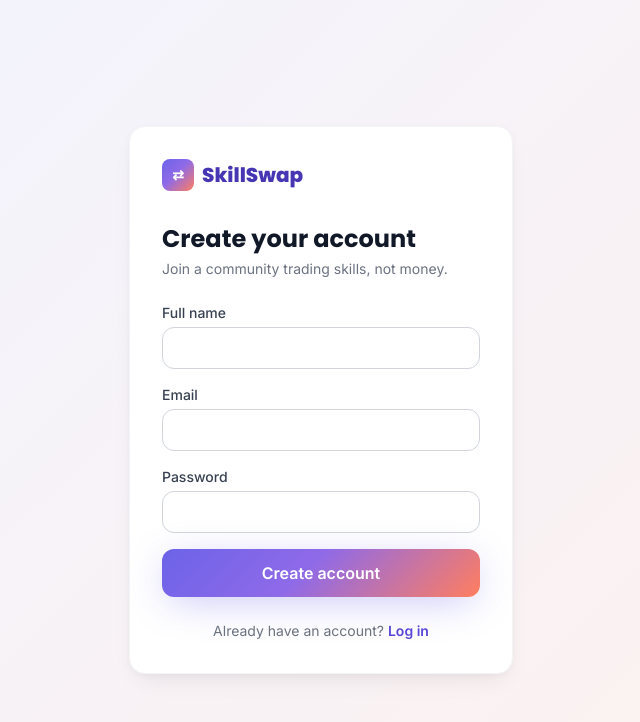
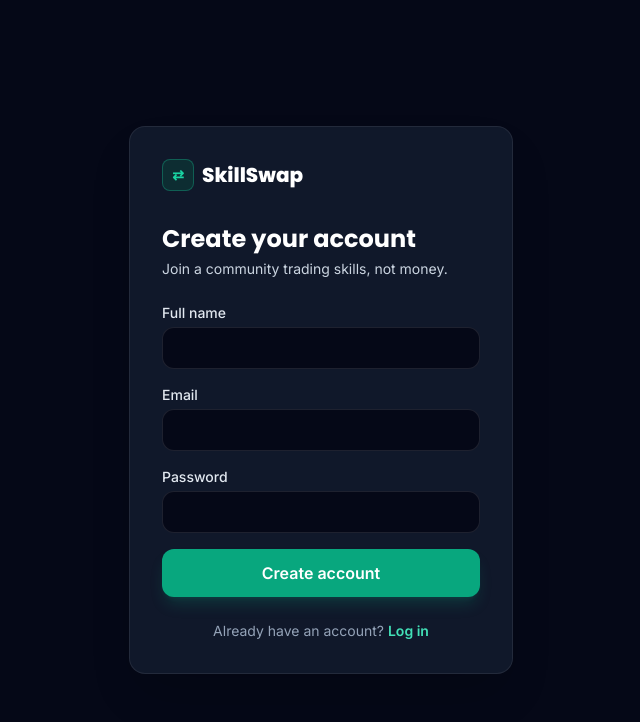
Before and after one commit to Asfiya0301/SkillSwap-Enhanced, a React (Vite) app in the folder client/: page /register in a window 1280 px wide. Shown: the top 722 px of the page, without its empty margins (319-959 px from the left). Built offline with nearby package versions, Linux system fonts and the light colour scheme; no server answers.

Commit message:
Match auth pages to home theme

```diff
--- a/client/src/pages/Login.jsx
+++ b/client/src/pages/Login.jsx
@@ -26,35 +26,35 @@ const Login = () => {
   };
 
   return (
-    <div className="min-h-screen flex items-center justify-center px-4">
-      <div className="w-full max-w-sm bg-white rounded-2xl shadow-card border border-gray-100 p-8 animate-fadeUp">
-        <div className="flex items-center gap-2 text-xl font-display font-extrabold text-brand-700 mb-8">
-          <span className="w-8 h-8 rounded-lg bg-brand-gradient text-white flex items-center justify-center text-sm">⇄</span>
+    <div className="min-h-screen flex items-center justify-center bg-[#050817] px-4 py-12 text-white">
+      <div className="w-full max-w-sm rounded-2xl border border-white/[0.08] bg-[#10182a] p-8 shadow-2xl shadow-black/20 animate-fadeUp">
+        <div className="flex items-center gap-2 text-xl font-display font-extrabold text-white mb-8">
+          <span className="w-8 h-8 rounded-lg border border-[#19d3a2]/30 bg-[#0d2d32] text-[#19d3a2] flex items-center justify-center text-sm">⇄</span>
           SkillSwap
         </div>
 
         <h1 className="text-2xl font-display font-bold mb-1">Welcome back</h1>
-        <p className="text-gray-500 text-sm mb-6">Log in to trade skills with your peers.</p>
+        <p className="text-slate-300 text-sm mb-6">Log in to trade skills with your peers.</p>
 
         <form onSubmit={submit} className="space-y-4">
           <div>
-            <label className="block text-sm font-medium text-gray-700 mb-1">Email</label>
+            <label className="block text-sm font-medium text-slate-200 mb-1">Email</label>
             <input
               required
               type="email"
               value={form.email}
               onChange={(e) => setForm({ ...form, email: e.target.value })}
-              className="w-full border border-gray-300 rounded-xl px-4 py-2.5 text-sm focus:outline-none focus:ring-2 focus:ring-brand-400 focus:border-transparent"
+              className="w-full border border-white/10 bg-[#050817] text-white placeholder:text-slate-500 rounded-xl px-4 py-2.5 text-sm focus:outline-none focus:ring-2 focus:ring-[#19d3a2] focus:border-transparent"
             />
           </div>
           <div>
-            <label className="block text-sm font-medium text-gray-700 mb-1">Password</label>
+            <label className="block text-sm font-medium text-slate-200 mb-1">Password</label>
             <input
               required
               type="password"
               value={form.password}
               onChange={(e) => setForm({ ...form, password: e.target.value })}
-              className="w-full border border-gray-300 rounded-xl px-4 py-2.5 text-sm focus:outline-none focus:ring-2 focus:ring-brand-400 focus:border-transparent"
+              className="w-full border border-white/10 bg-[#050817] text-white placeholder:text-slate-500 rounded-xl px-4 py-2.5 text-sm focus:outline-none focus:ring-2 focus:ring-[#19d3a2] focus:border-transparent"
             />
           </div>
 
@@ -64,15 +64,15 @@ const Login = () => {
 
           <button
             disabled={submitting}
-            className="w-full bg-brand-gradient text-white font-semibold py-3 rounded-xl shadow-glow hover:opacity-95 transition-all disabled:opacity-50"
+            className="w-full bg-[#08a77e] text-white font-semibold py-3 rounded-xl shadow-lg shadow-[#08a77e]/20 hover:bg-[#19c592] transition-all disabled:opacity-50"
           >
             {submitting ? 'Logging in...' : 'Log in'}
           </button>
         </form>
 
-        <p className="text-center text-sm text-gray-500 mt-6">
+        <p className="text-center text-sm text-slate-400 mt-6">
           Don't have an account?{' '}
-          <Link to="/register" className="text-brand-600 font-semibold hover:underline">
+          <Link to="/register" className="text-[#42e0b7] font-semibold hover:underline">
             Sign up
           </Link>
         </p>
--- a/client/src/pages/Register.jsx
+++ b/client/src/pages/Register.jsx
@@ -26,45 +26,45 @@ const Register = () => {
   };
 
   return (
-    <div className="min-h-screen flex items-center justify-center px-4">
-      <div className="w-full max-w-sm bg-white rounded-2xl shadow-card border border-gray-100 p-8 animate-fadeUp">
-        <div className="flex items-center gap-2 text-xl font-display font-extrabold text-brand-700 mb-8">
-          <span className="w-8 h-8 rounded-lg bg-brand-gradient text-white flex items-center justify-center text-sm">⇄</span>
+    <div className="min-h-screen flex items-center justify-center bg-[#050817] px-4 py-12 text-white">
+      <div className="w-full max-w-sm rounded-2xl border border-white/[0.08] bg-[#10182a] p-8 shadow-2xl shadow-black/20 animate-fadeUp">
+        <div className="flex items-center gap-2 text-xl font-display font-extrabold text-white mb-8">
+          <span className="w-8 h-8 rounded-lg border border-[#19d3a2]/30 bg-[#0d2d32] text-[#19d3a2] flex items-center justify-center text-sm">⇄</span>
           SkillSwap
         </div>
 
         <h1 className="text-2xl font-display font-bold mb-1">Create your account</h1>
-        <p className="text-gray-500 text-sm mb-6">Join a community trading skills, not money.</p>
+        <p className="text-slate-300 text-sm mb-6">Join a community trading skills, not money.</p>
 
         <form onSubmit={submit} className="space-y-4">
           <div>
-            <label className="block text-sm font-medium text-gray-700 mb-1">Full name</label>
+            <label className="block text-sm font-medium text-slate-200 mb-1">Full name</label>
             <input
               required
               value={form.name}
               onChange={(e) => setForm({ ...form, name: e.target.value })}
-              className="w-full border border-gray-300 rounded-xl px-4 py-2.5 text-sm focus:outline-none focus:ring-2 focus:ring-brand-400 focus:border-transparent"
+              className="w-full border border-white/10 bg-[#050817] text-white placeholder:text-slate-500 rounded-xl px-4 py-2.5 text-sm focus:outline-none focus:ring-2 focus:ring-[#19d3a2] focus:border-transparent"
             />
           </div>
           <div>
-            <label className="block text-sm font-medium text-gray-700 mb-1">Email</label>
+            <label className="block text-sm font-medium text-slate-200 mb-1">Email</label>
             <input
               required
               type="email"
               value={form.email}
               onChange={(e) => setForm({ ...form, email: e.target.value })}
-              className="w-full border border-gray-300 rounded-xl px-4 py-2.5 text-sm focus:outline-none focus:ring-2 focus:ring-brand-400 focus:border-transparent"
+              className="w-full border border-white/10 bg-[#050817] text-white placeholder:text-slate-500 rounded-xl px-4 py-2.5 text-sm focus:outline-none focus:ring-2 focus:ring-[#19d3a2] focus:border-transparent"
             />
           </div>
           <div>
-            <label className="block text-sm font-medium text-gray-700 mb-1">Password</label>
+            <label className="block text-sm font-medium text-slate-200 mb-1">Password</label>
             <input
               required
               minLength={6}
               type="password"
               value={form.password}
               onChange={(e) => setForm({ ...form, password: e.target.value })}
-              className="w-full border border-gray-300 rounded-xl px-4 py-2.5 text-sm focus:outline-none focus:ring-2 focus:ring-brand-400 focus:border-transparent"
+              className="w-full border border-white/10 bg-[#050817] text-white placeholder:text-slate-500 rounded-xl px-4 py-2.5 text-sm focus:outline-none focus:ring-2 focus:ring-[#19d3a2] focus:border-transparent"
             />
           </div>
 
@@ -74,15 +74,15 @@ const Register = () => {
 
           <button
             disabled={submitting}
-            className="w-full bg-brand-gradient text-white font-semibold py-3 rounded-xl shadow-glow hover:opacity-95 transition-all disabled:opacity-50"
+            className="w-full bg-[#08a77e] text-white font-semibold py-3 rounded-xl shadow-lg shadow-[#08a77e]/20 hover:bg-[#19c592] transition-all disabled:opacity-50"
           >
             {submitting ? 'Creating account...' : 'Create account'}
           </button>
         </form>
 
-        <p className="text-center text-sm text-gray-500 mt-6">
+        <p className="text-center text-sm text-slate-400 mt-6">
           Already have an account?{' '}
-          <Link to="/login" className="text-brand-600 font-semibold hover:underline">
+          <Link to="/login" className="text-[#42e0b7] font-semibold hover:underline">
             Log in
           </Link>
         </p>
```
